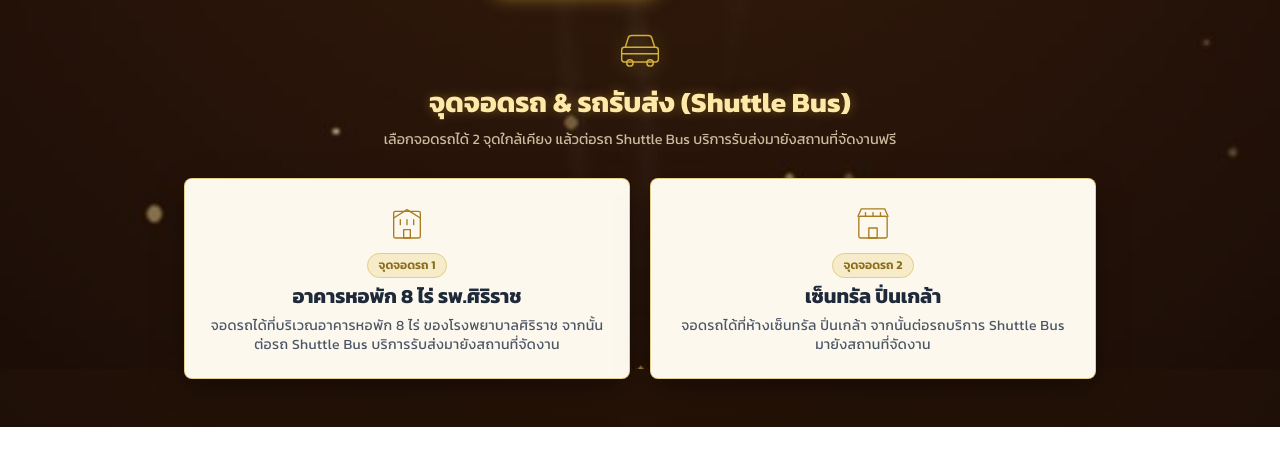
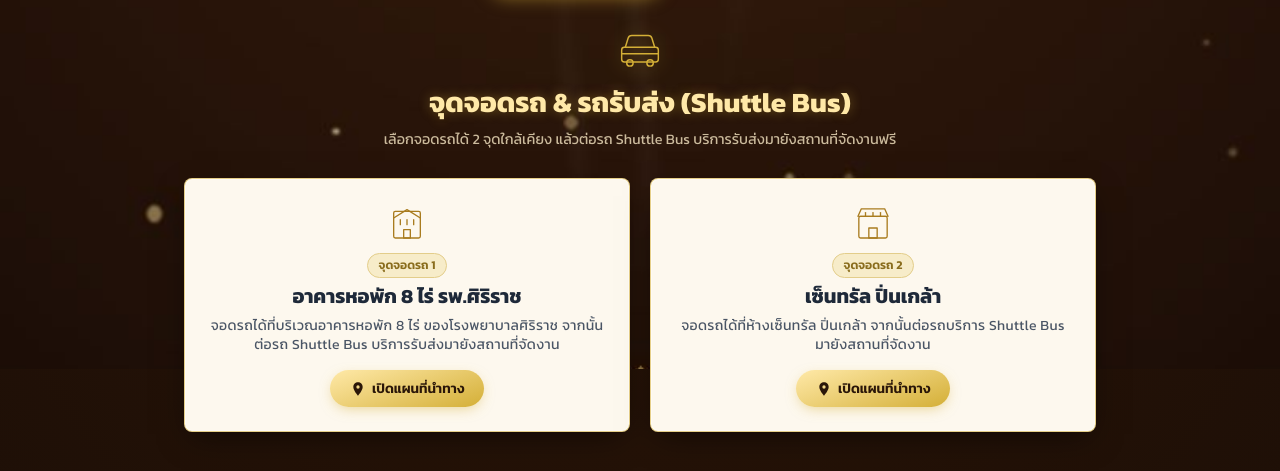
Before and after one commit to narongpho/event-timeline-project, a website: page index.html in a window 1280 px wide. Shown: the part 431-902 px from the top of the page. Before the commit the page ends 858 px from the top, so only its background shows below. Drawn offline with nearby package versions, Linux system fonts and the light colour scheme.

Commit message:
เพิ่มลิงค์ google maps

```diff
--- a/index.html
+++ b/index.html
@@ -202,6 +202,26 @@
             margin: 0 auto .5rem;
         }
         .parking-card h3 { margin-bottom: .4rem; }
+        .parking-nav-btn {
+            display: inline-flex;
+            align-items: center;
+            gap: .4rem;
+            font-family: 'Kanit', sans-serif;
+            font-weight: 600;
+            font-size: .85rem;
+            color: #2a1608;
+            background: linear-gradient(160deg, var(--gold-bright), var(--gold));
+            border-radius: 9999px;
+            padding: .5rem 1.2rem;
+            text-decoration: none;
+            box-shadow: 0 4px 14px -4px rgba(212, 175, 55, .6);
+            transition: transform .2s ease, box-shadow .2s ease;
+        }
+        .parking-nav-btn:hover {
+            transform: translateY(-1px);
+            box-shadow: 0 6px 18px -4px rgba(212, 175, 55, .75);
+        }
+        .parking-nav-btn svg { width: 16px; height: 16px; flex-shrink: 0; }
 
         /* ---------- Timeline ---------- */
         .timeline-line-wrap {
@@ -394,7 +414,11 @@
                     </svg>
                     <span class="step-time-chip mb-1">จุดจอดรถ 1</span>
                     <h3 class="font-bold text-gray-800 text-xl">อาคารหอพัก 8 ไร่ รพ.ศิริราช</h3>
-                    <p class="text-sm leading-snug tracking-wide text-gray-600">จอดรถได้ที่บริเวณอาคารหอพัก 8 ไร่ ของโรงพยาบาลศิริราช จากนั้นต่อรถ Shuttle Bus บริการรับส่งมายังสถานที่จัดงาน</p>
+                    <p class="text-sm leading-snug tracking-wide text-gray-600 mb-4">จอดรถได้ที่บริเวณอาคารหอพัก 8 ไร่ ของโรงพยาบาลศิริราช จากนั้นต่อรถ Shuttle Bus บริการรับส่งมายังสถานที่จัดงาน</p>
+                    <a class="parking-nav-btn" href="https://maps.app.goo.gl/8iQ53ypFpd16627R6" target="_blank" rel="noopener noreferrer">
+                        <svg viewBox="0 0 24 24" aria-hidden="true"><path d="M12 2C8.13 2 5 5.13 5 9c0 5.25 7 13 7 13s7-7.75 7-13c0-3.87-3.13-7-7-7zm0 9.5A2.5 2.5 0 1 1 12 6.5a2.5 2.5 0 0 1 0 5z" fill="currentColor" /></svg>
+                        เปิดแผนที่นำทาง
+                    </a>
                 </div>
 
                 <div class="parking-card">
@@ -409,7 +433,11 @@
                     </svg>
                     <span class="step-time-chip mb-1">จุดจอดรถ 2</span>
                     <h3 class="font-bold text-gray-800 text-xl">เซ็นทรัล ปิ่นเกล้า</h3>
-                    <p class="text-sm leading-snug tracking-wide text-gray-600">จอดรถได้ที่ห้างเซ็นทรัล ปิ่นเกล้า จากนั้นต่อรถบริการ Shuttle Bus มายังสถานที่จัดงาน</p>
+                    <p class="text-sm leading-snug tracking-wide text-gray-600 mb-4">จอดรถได้ที่ห้างเซ็นทรัล ปิ่นเกล้า จากนั้นต่อรถบริการ Shuttle Bus มายังสถานที่จัดงาน</p>
+                    <a class="parking-nav-btn" href="https://maps.app.goo.gl/DaXsf8pdagdBWguM8" target="_blank" rel="noopener noreferrer">
+                        <svg viewBox="0 0 24 24" aria-hidden="true"><path d="M12 2C8.13 2 5 5.13 5 9c0 5.25 7 13 7 13s7-7.75 7-13c0-3.87-3.13-7-7-7zm0 9.5A2.5 2.5 0 1 1 12 6.5a2.5 2.5 0 0 1 0 5z" fill="currentColor" /></svg>
+                        เปิดแผนที่นำทาง
+                    </a>
                 </div>
             </div>
         </section>
```
